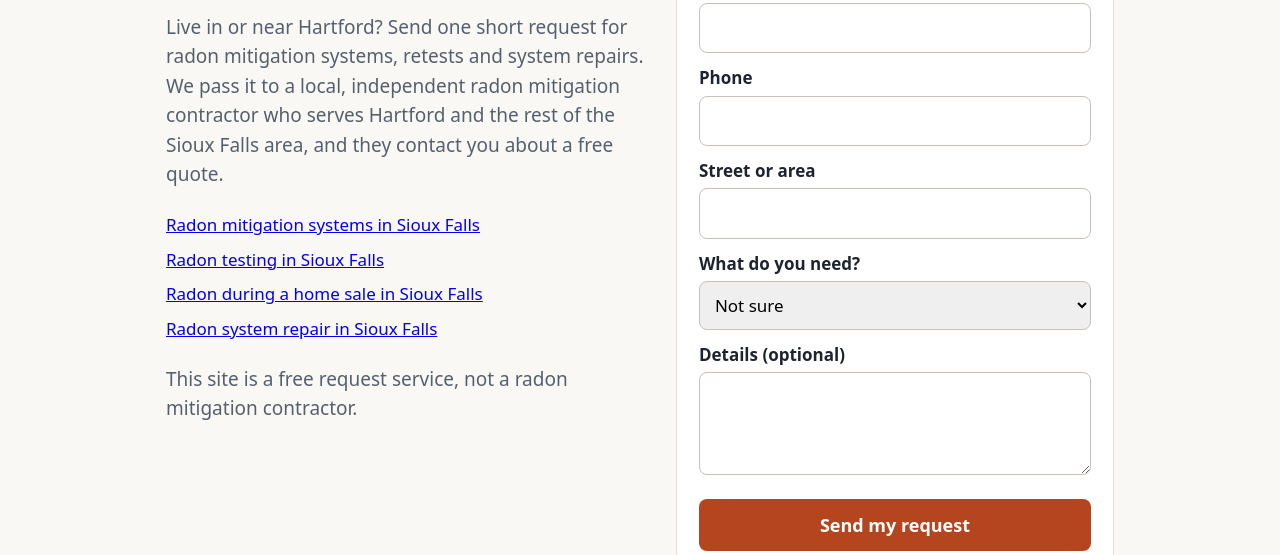
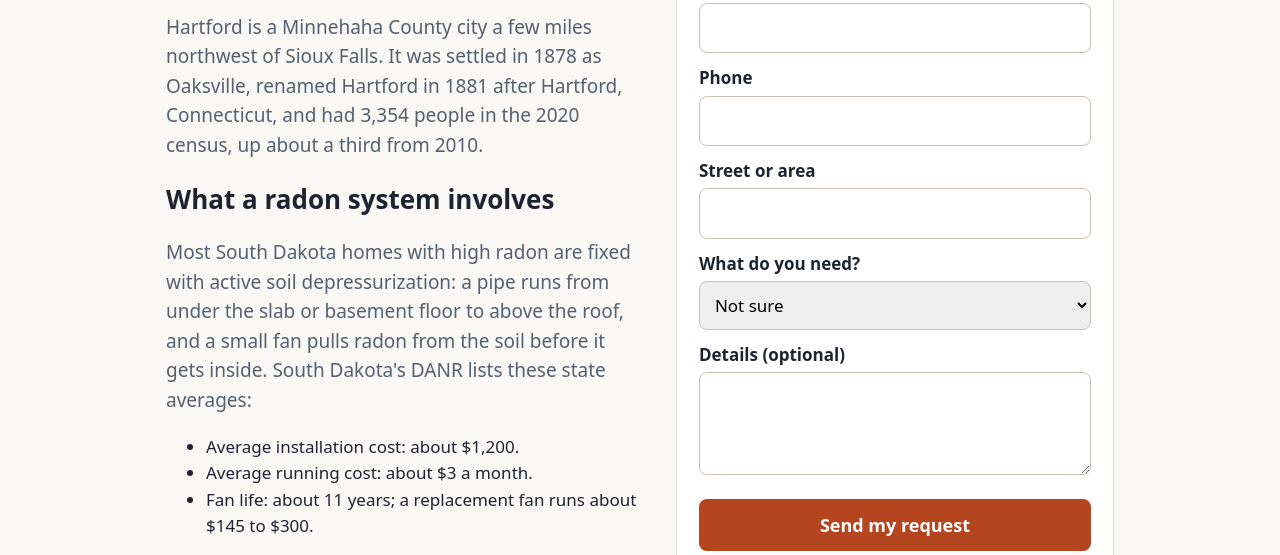
Before and after one commit to seasummit/siouxfallsradonremoval, a plain HTML site: page areas/hartford/index.html in a window 1280 px wide. Shown: the part 241-796 px from the top of the page. Drawn offline with Linux system fonts and the light colour scheme.

Commit message:
Add files via upload

```diff
--- a/areas/hartford/index.html
+++ b/areas/hartford/index.html
@@ -4,7 +4,7 @@
 <meta charset="utf-8">
 <meta name="viewport" content="width=device-width, initial-scale=1">
 <title>Radon Mitigation in Hartford near Sioux Falls | Free Quote Request</title>
-<meta name="description" content="Radon mitigation near Hartford: send one short request and a local contractor contacts you about a free quote.">
+<meta name="description" content="Hartford is a Minnehaha County city a few miles northwest of Sioux Falls. It was settled in 1878 as Oaksville, renamed Hartford in 1881 after Hartford,...">
 <link rel="canonical" href="https://siouxfallsradonremoval.com/areas/hartford/">
 <script type="application/ld+json">{"@context": "https://schema.org", "@type": "BreadcrumbList", "itemListElement": [{"@type": "ListItem", "position": 1, "name": "Sioux Falls Radon Removal", "item": "https://siouxfallsradonremoval.com/"}, {"@type": "ListItem", "position": 2, "name": "Radon mitigation in Hartford", "item": "https://siouxfallsradonremoval.com/areas/hartford/"}]}</script>
 <style>
@@ -28,7 +28,7 @@ nav.links{display:flex;gap:14px;flex-wrap:wrap;font-size:15px}nav.links a{color:
 <header><div class="wrap"><b><a href="/" style="text-decoration:none">Sioux Falls Radon Removal</a></b><nav class="links"><a href="/radon-mitigation-system/">Radon mitigation systems</a><a href="/radon-testing/">Radon testing</a><a href="/radon-home-sale/">Radon during a home sale</a><a href="/radon-system-repair/">Radon system repair</a><a href="/areas/">Areas</a></nav></div></header>
 <main class="wrap">
 <div class="hero grid">
-<article><h1>Radon mitigation in Hartford</h1><p>Live in or near Hartford? Send one short request for radon mitigation systems, retests and system repairs. We pass it to a local, independent radon mitigation contractor who serves Hartford and the rest of the Sioux Falls area, and they contact you about a free quote.</p>
+<article><h1>Radon mitigation in Hartford</h1><p>Hartford is a Minnehaha County city a few miles northwest of Sioux Falls. It was settled in 1878 as Oaksville, renamed Hartford in 1881 after Hartford, Connecticut, and had 3,354 people in the 2020 census, up about a third from 2010.</p><h2>What a radon system involves</h2><p>Most South Dakota homes with high radon are fixed with active soil depressurization: a pipe runs from under the slab or basement floor to above the roof, and a small fan pulls radon from the soil before it gets inside. South Dakota&#39;s DANR lists these state averages:</p><ul><li>Average installation cost: about $1,200.</li><li>Average running cost: about $3 a month.</li><li>Fan life: about 11 years; a replacement fan runs about $145 to $300.</li></ul><p>Your own price depends on the house, so a quote from a contractor who has seen it is the only real number. EPA recommends fixing a home at 4 pCi/L or higher, and the Sioux Falls area is in EPA Radon Zone 1.</p><p>Send one short request below. We pass it to a local, independent radon mitigation contractor who serves the Sioux Falls area, and they contact you about a free quote.</p>
 <div class="more"><a href="/radon-mitigation-system/">Radon mitigation systems in Sioux Falls</a><a href="/radon-testing/">Radon testing in Sioux Falls</a><a href="/radon-home-sale/">Radon during a home sale in Sioux Falls</a><a href="/radon-system-repair/">Radon system repair in Sioux Falls</a></div>
 <p class="small">This site is a free request service, not a radon mitigation contractor.</p></article>
 <div class="card" id="quote"><h2>Request a free quote</h2>
```
